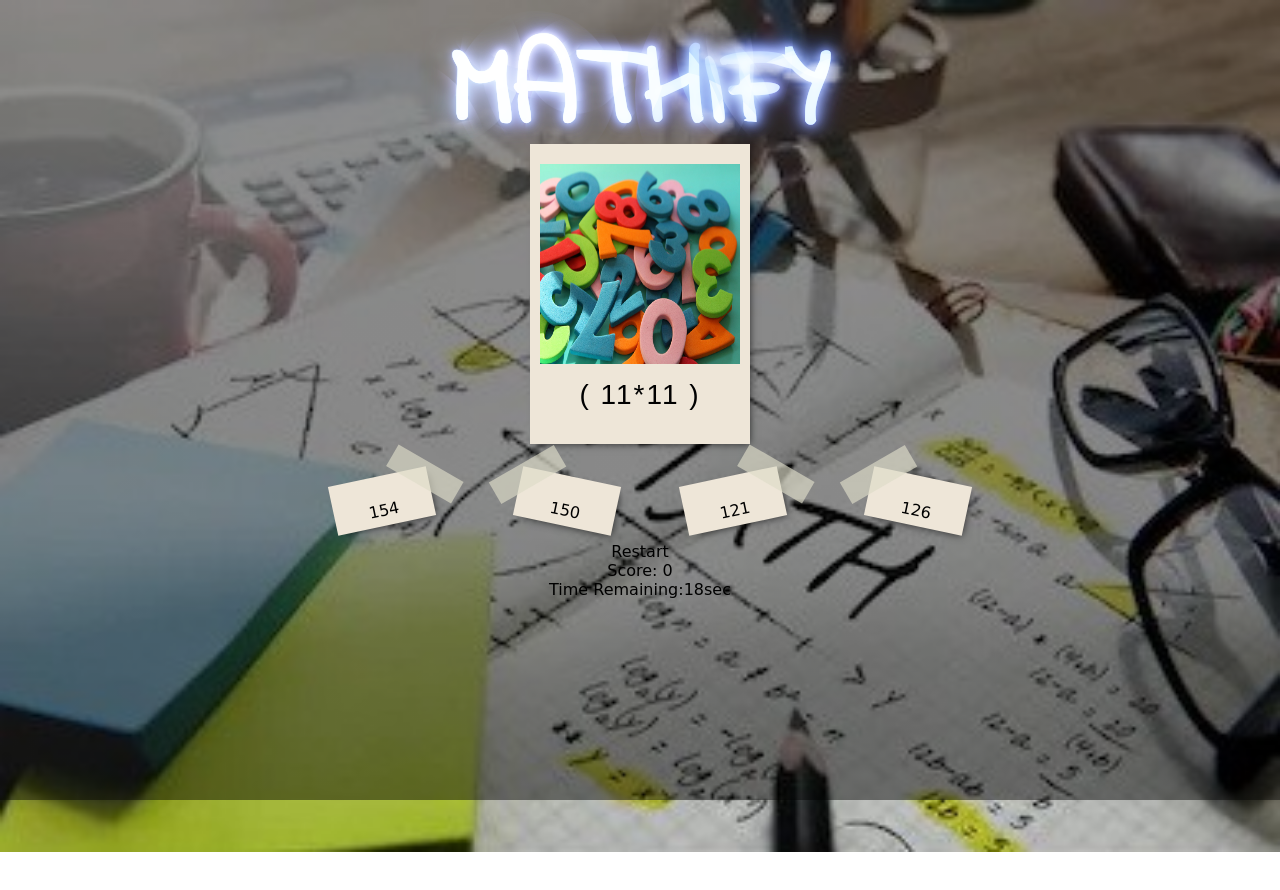
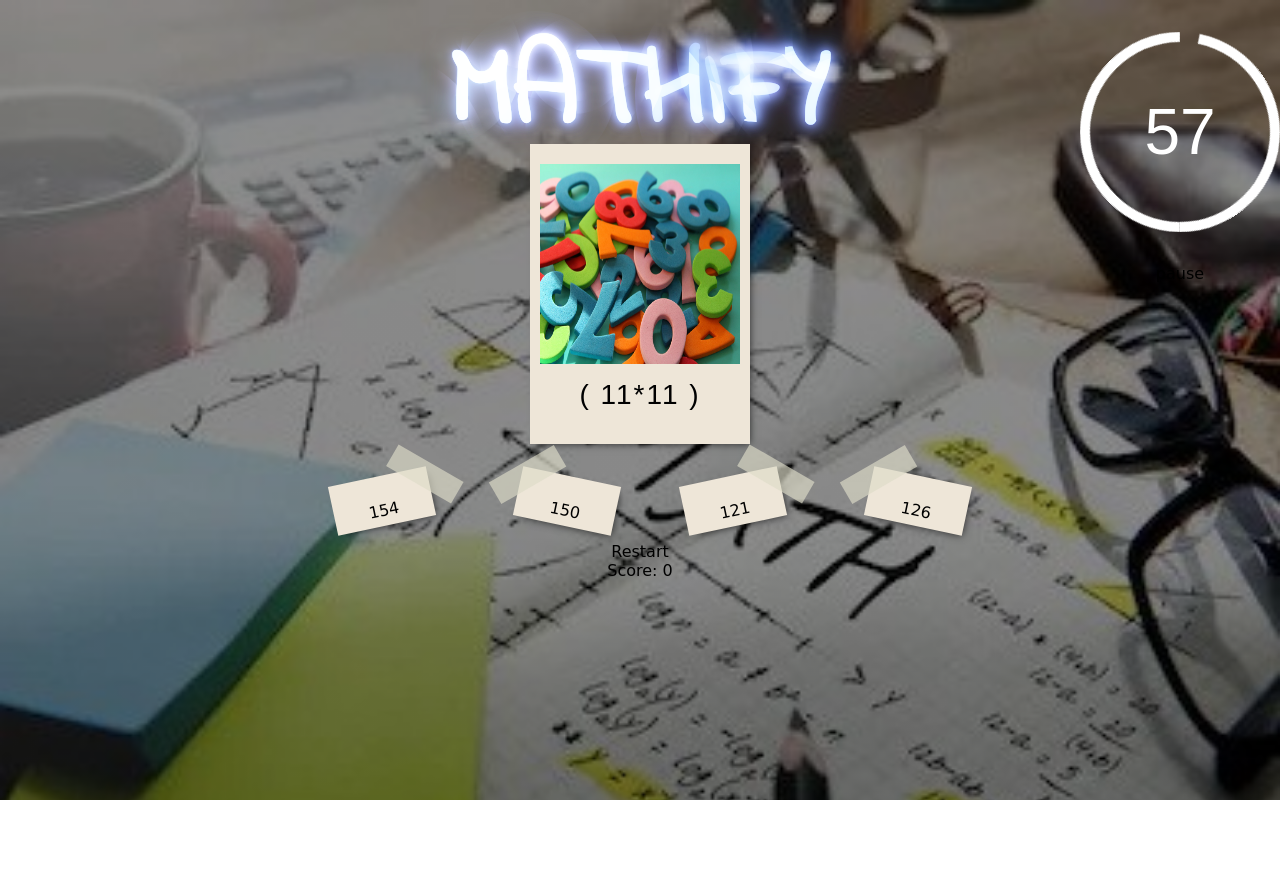
Before and after one commit to verma-anushka/Mathify, a plain HTML site: page index.html in a window 1280 px wide. Both pictures are taken after a click on the element "Start". After the commit the page ends 800 px from the top, so only its background shows below. Drawn offline with Linux system fonts and the light colour scheme.

Commit message:
Add timer

```diff
--- a/index.html
+++ b/index.html
@@ -76,13 +76,27 @@
         <div id="score">
             Score: <span id="score_value">0</span>
         </div>
-        <div id="timeLeft">Time Remaining:<span id="time">60</span>sec</div>
+        <!-- <div id="timeLeft">Time Remaining:<span id="time">60</span>sec</div> -->
+    </div>
+
+
+    <div id="timer" class="timer no-show">
+        <div id="circle-timer" class="circle-timer">
+            <div class="timer-slot">
+                <div id="timer-lt" class="timer-lt"> </div>
+            </div>
+            <div class="timer-slot">
+                <div id="timer-rt" class="timer-rt"></div>
+            </div>
+            <div id="count" class="count"></div>
+        </div>
+        <div class="paused" id="pause">pause</div>
     </div>
 
     <!--  -->
-    <div id="gameOver">
-        <!-- <p>Game Over!!</p>
-            <p>Your score is <span>20</span></p> -->
+    <div id="gameOver" class="no-show">
+        <p>Time's Up!</p>
+        <p>Score: <span id="finalScore"></span></p>
     </div>
 
     <script src="javascript.js"></script>
--- a/javascript.js
+++ b/javascript.js
@@ -1,6 +1,8 @@
+let body = document.getElementsByTagName("body")[0];
+
 var isPlay = false;
 var score;
-var timeLeft;
+// var timeLeft;
 var rightAnswer;
 var rightAnswer1;
 var rightAnswer2;
@@ -12,8 +14,59 @@ let wrongAnsPopUp = document.getElementById("wrongAns");
 let img = document.getElementById("question-img");
 img.innerHTML = '<img id="question-img" src="./images/q0.jpg" width="200" height="200">';
 
+var initialCount 	= 60,
+ 	  count 			  = initialCount,
+       timerPause		= false;
+var timerContainer = document.getElementById("timer");
+var value = document.getElementById("count");
+var pause = document.getElementById("pause");
+var lt = document.getElementById("timer-lt");
+var rt = document.getElementById("timer-rt");
+var timeInterval;
+var ticking = new Audio('https://s3-us-west-2.amazonaws.com/s.cdpn.io/231853/174721__drminky__watch-tick.wav');
+
+var gameOverContainer = document.getElementById("gameOver");
+function timer() {
+    // console.log("timer");
+	if (!timerPause) {
+        // console.log("false");
+    ticking.play();
+    lt.style.animationPlayState = "running";
+      rt.style.animationPlayState = "running";
+	  	count = count - 1;
+	  	if (count <= -1) {
+	  		count = initialCount;
+        var el = document.getElementById("circle-timer");
+	        // var el = $(".circle-timer");
+	        el.before( el.cloneNode(true) ).remove();
+	  	}
+    value.innerHTML = count;
+	  	// $(".timer .count").text(count);
+  	}else{
+        console.log("true");
+
+      lt.style.animationPlayState = "paused";
+      rt.style.animationPlayState = "paused";
+    }
+
+
+    console.log(count);
+    if(count === 0){
+        gameOver();
+    }
+}
+pause.addEventListener("click", function(){
+  	pause.classList.toggle('paused');
+if (pause.classList.contains('paused')) {
+		timerPause = true;
+	} else {
+		timerPause = false;
+	}
+});
+
 // On clicking the Start/Restart button
 document.getElementById("start").onclick = function(){
+
 
     // Checking if the user is playing/not
     if (isPlay){
@@ -24,25 +77,30 @@ document.getElementById("start").onclick = function(){
         isPlay = true;
 
         // Hiding Game Over display box
-        document.getElementById("gameOver").style.display = "none";
+        // gameOver.style.display = "none";
 
         // Initializing the value of score
         score = 0;
         document.getElementById("score_value").innerHTML = score;
 
         // Displaying the countdown box
-        document.getElementById("timeLeft").style.display = "block";
+        // document.getElementById("timeLeft").style.display = "block";
 
         // Initializing the value of time left
-        timeLeft = 20;
-        document.getElementById("time").innerHTML = timeLeft;
+        // timeLeft = 20;
+        // document.getElementById("time").innerHTML = timeLeft;
 
         // Start -> Restart
         document.getElementById("start").innerHTML = "Restart";
 
+        ticking.play();
+
         // Countdown Counter
-        countdown();
-
+        timerContainer.classList.remove("no-show");
+        timer();
+        timeInterval = setInterval(timer, 1000);
+        lt.style.animationPlayState = "paused";
+        rt.style.animationPlayState = "paused";
         // Generating MCQs
         generateMCQs();
     }
@@ -87,33 +145,37 @@ for(var i=1; i<=4; i++){
 }
 
 
-function countdown(){
+// function countdown(){
 
-    output = setInterval(function(){
+//     output = setInterval(function(){
 
-        timeLeft -=1;
-        document.getElementById("time").innerHTML = timeLeft;
+//         timeLeft -=1;
+//         document.getElementById("time").innerHTML = timeLeft;
 
-        if(timeLeft == 0){
-            gameOver();
-        }
-    }, 1000);
-}
+//         if(timeLeft == 0){
+//             gameOver();
+//         }
+//     }, 1000);
+// }
 
 function gameOver(){
+    isPlay = false;
 
+    console.log("game over");
     // Stopping the countdown
-    clearInterval(output)
+    clearInterval(timeInterval);
+    timerContainer.classList.add("no-show");
+    gameOverContainer.classList.remove("no-show");
 
-    // Game Over message
-    document.getElementById("gameOver").style.display = "block";
-    document.getElementById("gameOver").innerHTML = "<p>Game Over!!</p><p>Final Score: " + score + "</p>"
+    body.style.opacity = '0.7';
+    gameOverContainer.style.opacity = "1";
 
-    document.getElementById("timeLeft").style.display = "none";
+    document.getElementById("finalScore").innerHTML = score;
+
+    document.getElementById("timer").style.display = "none";
     rightAnsPopUp.style.display = "none";
     wrongAnsPopUp.style.display = "none";
 
-    isPlay = false;
     document.getElementById("start").innerHTML = "Start";
 
 }
--- a/style.css
+++ b/style.css
@@ -7,7 +7,7 @@ html{
   height: 100%;
 }
 body{
-  height: 100%;
+  /* height: 100%; */
   text-align: center;
   align-items: center;
   margin: 0;
@@ -816,6 +816,97 @@ body{
   text-align: center;
   padding: 0;
 }
+@keyframes timer-slide-lt {
+  0% {
+    transform: rotate(135deg);
+ }
+  50% {
+    transform: rotate(135deg);
+ }
+  100% {
+    transform: rotate(315deg);
+ }
+}
+@keyframes timer-slide-rt {
+  0% {
+    transform: rotate(-45deg);
+ }
+  50% {
+    transform: rotate(135deg);
+ }
+  100% {
+    transform: rotate(135deg);
+ }
+}
+.timer {
+  right: 0;
+  top: 0;
+  /* width: 100%;
+  height: 100%; */
+  position: absolute;
+}
+.timer .circle-timer {
+  width: 200px;
+  height: 200px;
+  margin: 2rem auto;
+  position: relative;
+  cursor: pointer;
+}
+.timer .circle-timer .timer-slot {
+  position: relative;
+  width: 100px;
+  height: 200px;
+  display: inline-block;
+  overflow: hidden;
+  float: left;
+}
+.timer .circle-timer .timer-slot .timer-lt, .timer .circle-timer .timer-slot .timer-rt {
+  border-radius: 50%;
+  position: relative;
+  top: 50%;
+  left: 0;
+  z-index: 15;
+  border: 10px solid white;
+  width: 180px;
+  height: 180px;
+  margin-left: -100px;
+  margin-top: -100px;
+  border-left-color: transparent;
+  border-top-color: transparent;
+  z-index: 5;
+}
+.timer .circle-timer .timer-slot .timer-lt {
+  animation: 60s linear infinite timer-slide-lt;
+  left: 100%;
+}
+.timer .circle-timer .timer-slot .timer-rt {
+  animation: 60s linear infinite timer-slide-rt;
+}
+.timer .circle-timer .count {
+  position: absolute;
+  width: 100%;
+  height: 100%;
+  font-size: 4rem;
+  color: white;
+  text-align: center;
+  line-height: 200px;
+  font-family: sans-serif;
+}
+.timer .circle-timer .paused .timer-lt, .timer .circle-timer .paused .timer-rt {
+  animation-play-state: paused;
+  transition: all 0.5s;
+}
+.timer .circle-timer.paused .timer-lt, .timer .circle-timer:hover .timer-lt, .timer .circle-timer.paused .timer-rt, .timer .circle-timer:hover .timer-rt {
+  border: 10px solid rgba(255, 255, 255, .5);
+  border-left-color: transparent;
+  border-top-color: transparent;
+  transition: all 0.5s;
+}
+.timer .circle-timer.paused .count {
+  color: rgba(255, 255, 255, 0.5);
+  transition: all 0.5s;
+}
+
 #popups{
   position: absolute;
   left: 50%;
@@ -826,9 +917,9 @@ body{
 }
 #gameOver{
   position: absolute;
-  top: 50%;
-  left: 32.5%;
-  font-size: 80px;
+  top: 30%;
+  left: 40%;
+  font-size: 60px;
   margin: 0 auto;
 }
 #gameOver p{
```
